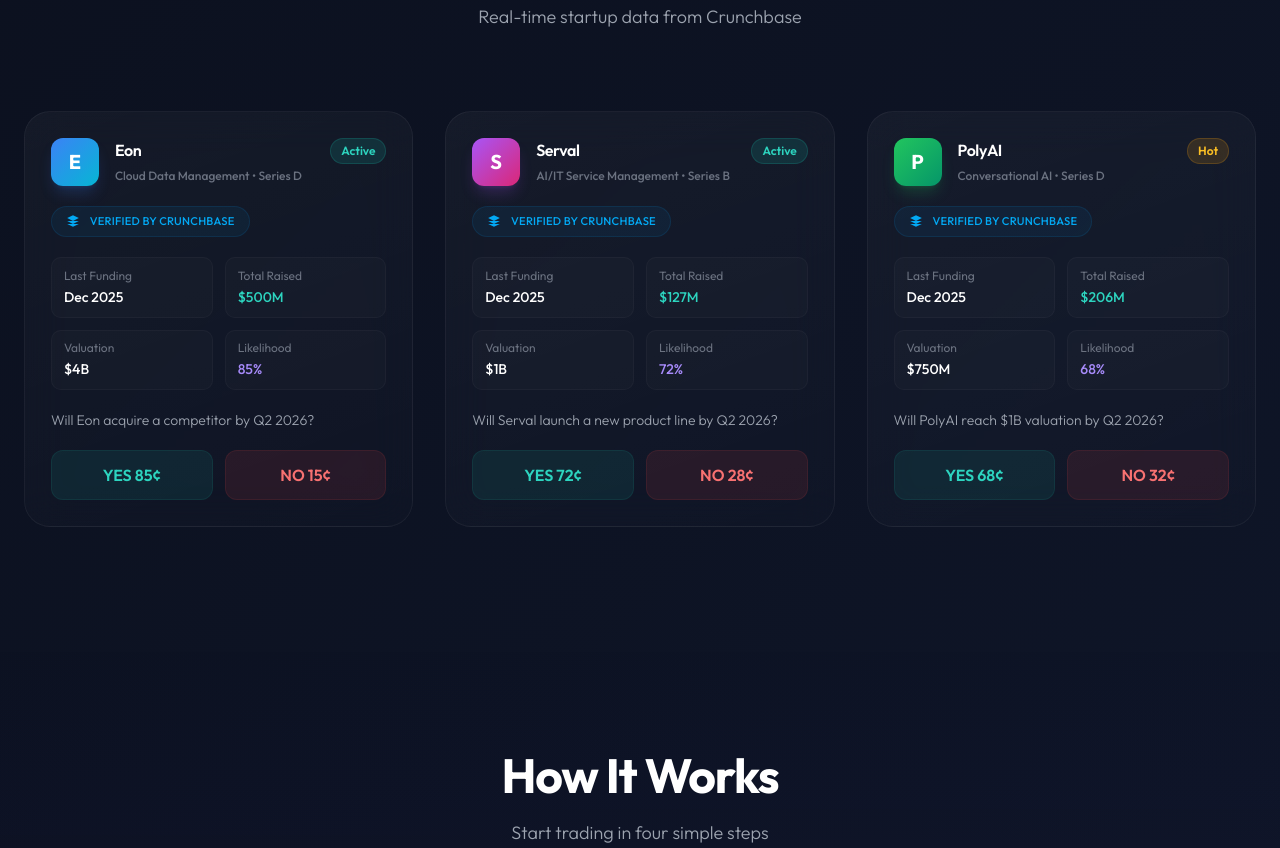
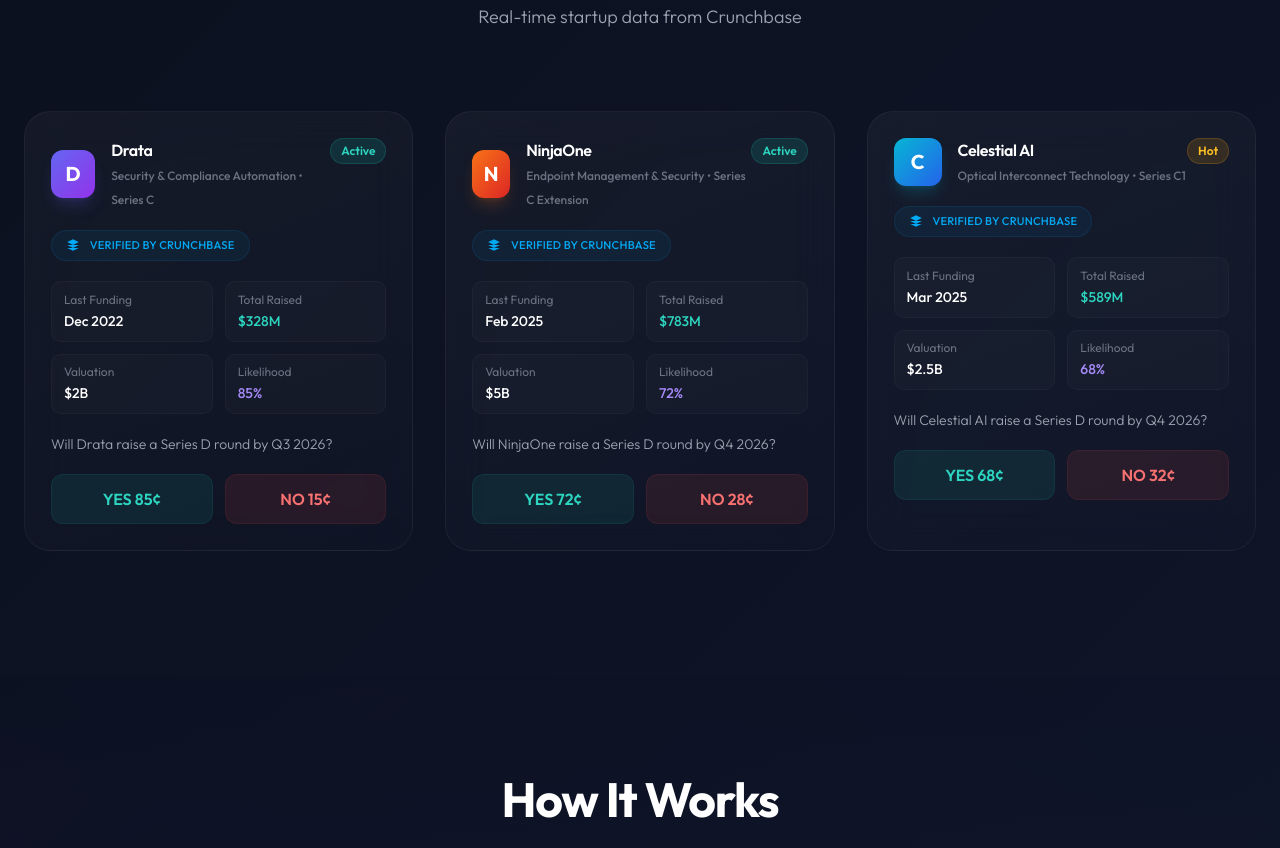
Before and after one commit to danielabrahamx/FoundersNet-Site, a website: page index.html in a window 1280 px wide. Shown: the part 1485-2333 px from the top of the page. Drawn offline with nearby package versions, Linux system fonts and the light colour scheme.

Commit message:
edit page

```diff
--- a/index.html
+++ b/index.html
@@ -4,7 +4,7 @@
 <head>
     <meta charset="UTF-8">
     <meta name="viewport" content="width=device-width, initial-scale=1.0">
-    <title>FoundersNet | Bet on the Future of Startups</title>
+    <title>FoundersNet | Prediction Markets for Startup fundraises</title>
     <meta name="description"
         content="The closest thing to trading private company shares. Predict fundraising outcomes on Algorand, Solana, and Movement, verified by real-time Crunchbase data.">
     <script src="https://unpkg.com/htmx.org@1.9.10"></script>
@@ -79,12 +79,12 @@
                 <span class="text-sm text-gray-300 font-medium tracking-wide">Live on Algorand, Solana & Movement</span>
             </div>
             <h1 class="text-5xl md:text-7xl lg:text-8xl font-bold mb-8 leading-[1.1] tracking-tight">
-                <span class="bg-gradient-to-r from-white via-gray-100 to-white bg-clip-text text-transparent">Bet on the
-                    Future</span>
+                <span class="bg-gradient-to-r from-white via-gray-100 to-white bg-clip-text text-transparent">Prediction
+                    Markets</span>
                 <br>
                 <span
-                    class="bg-gradient-to-r from-violet-400 via-violet-300 to-teal-400 bg-clip-text text-transparent">of
-                    Startups</span>
+                    class="bg-gradient-to-r from-violet-400 via-violet-300 to-teal-400 bg-clip-text text-transparent">for
+                    Startup fundraises</span>
             </h1>
             <p class="text-lg md:text-xl text-gray-400 max-w-2xl mx-auto mb-12 leading-relaxed font-light">
                 The closest thing to trading private company shares. Predict fundraising outcomes on
@@ -186,12 +186,12 @@
                         <div class="flex items-start justify-between mb-5">
                             <div class="flex items-center gap-4">
                                 <div
-                                    class="w-12 h-12 rounded-xl bg-gradient-to-br from-blue-500 to-cyan-500 flex items-center justify-center text-xl font-bold shadow-lg shadow-blue-500/20">
-                                    E</div>
+                                    class="w-12 h-12 rounded-xl bg-gradient-to-br from-indigo-500 to-purple-600 flex items-center justify-center text-xl font-bold shadow-lg shadow-indigo-500/20">
+                                    D</div>
                                 <div>
-                                    <h4 class="font-semibold tracking-tight">Eon</h4>
-                                    <span class="text-xs text-gray-500 font-medium">Cloud Data Management • Series
-                                        D</span>
+                                    <h4 class="font-semibold tracking-tight">Drata</h4>
+                                    <span class="text-xs text-gray-500 font-medium">Security & Compliance Automation •
+                                        Series C</span>
                                 </div>
                             </div>
                             <span
@@ -205,15 +205,16 @@
                         </div>
                         <div class="grid grid-cols-2 gap-3 mb-5 text-sm">
                             <div class="data-item"><span class="text-gray-500 text-xs">Last Funding</span><span
-                                    class="font-medium">Dec 2025</span></div>
+                                    class="font-medium">Dec 2022</span></div>
                             <div class="data-item"><span class="text-gray-500 text-xs">Total Raised</span><span
-                                    class="font-medium text-teal-400">$500M</span></div>
+                                    class="font-medium text-teal-400">$328M</span></div>
                             <div class="data-item"><span class="text-gray-500 text-xs">Valuation</span><span
-                                    class="font-medium">$4B</span></div>
+                                    class="font-medium">$2B</span></div>
                             <div class="data-item"><span class="text-gray-500 text-xs">Likelihood</span><span
                                     class="font-medium text-violet-400">85%</span></div>
                         </div>
-                        <p class="text-sm text-gray-400 mb-5 font-light">Will Eon acquire a competitor by Q2 2026?</p>
+                        <p class="text-sm text-gray-400 mb-5 font-light">Will Drata raise a Series D round by Q3 2026?
+                        </p>
                         <div class="flex gap-3">
                             <button
                                 class="flex-1 py-3 rounded-xl bg-teal-500/10 text-teal-400 font-semibold hover:bg-teal-500/20 transition-all duration-300 border border-teal-500/10 hover:border-teal-500/20">YES
@@ -227,12 +228,12 @@
                         <div class="flex items-start justify-between mb-5">
                             <div class="flex items-center gap-4">
                                 <div
-                                    class="w-12 h-12 rounded-xl bg-gradient-to-br from-purple-500 to-pink-600 flex items-center justify-center text-xl font-bold shadow-lg shadow-purple-500/20">
-                                    S</div>
+                                    class="w-12 h-12 rounded-xl bg-gradient-to-br from-orange-500 to-red-600 flex items-center justify-center text-xl font-bold shadow-lg shadow-orange-500/20">
+                                    N</div>
                                 <div>
-                                    <h4 class="font-semibold tracking-tight">Serval</h4>
-                                    <span class="text-xs text-gray-500 font-medium">AI/IT Service Management • Series
-                                        B</span>
+                                    <h4 class="font-semibold tracking-tight">NinjaOne</h4>
+                                    <span class="text-xs text-gray-500 font-medium">Endpoint Management & Security •
+                                        Series C Extension</span>
                                 </div>
                             </div>
                             <span
@@ -246,15 +247,15 @@
                         </div>
                         <div class="grid grid-cols-2 gap-3 mb-5 text-sm">
                             <div class="data-item"><span class="text-gray-500 text-xs">Last Funding</span><span
-                                    class="font-medium">Dec 2025</span></div>
+                                    class="font-medium">Feb 2025</span></div>
                             <div class="data-item"><span class="text-gray-500 text-xs">Total Raised</span><span
-                                    class="font-medium text-teal-400">$127M</span></div>
+                                    class="font-medium text-teal-400">$783M</span></div>
                             <div class="data-item"><span class="text-gray-500 text-xs">Valuation</span><span
-                                    class="font-medium">$1B</span></div>
+                                    class="font-medium">$5B</span></div>
                             <div class="data-item"><span class="text-gray-500 text-xs">Likelihood</span><span
                                     class="font-medium text-violet-400">72%</span></div>
                         </div>
-                        <p class="text-sm text-gray-400 mb-5 font-light">Will Serval launch a new product line by Q2
+                        <p class="text-sm text-gray-400 mb-5 font-light">Will NinjaOne raise a Series D round by Q4
                             2026?</p>
                         <div class="flex gap-3">
                             <button
@@ -269,11 +270,12 @@
                         <div class="flex items-start justify-between mb-5">
                             <div class="flex items-center gap-4">
                                 <div
-                                    class="w-12 h-12 rounded-xl bg-gradient-to-br from-green-500 to-emerald-600 flex items-center justify-center text-xl font-bold shadow-lg shadow-green-500/20">
-                                    P</div>
+                                    class="w-12 h-12 rounded-xl bg-gradient-to-br from-cyan-500 to-blue-600 flex items-center justify-center text-xl font-bold shadow-lg shadow-cyan-500/20">
+                                    C</div>
                                 <div>
-                                    <h4 class="font-semibold tracking-tight">PolyAI</h4>
-                                    <span class="text-xs text-gray-500 font-medium">Conversational AI • Series D</span>
+                                    <h4 class="font-semibold tracking-tight">Celestial AI</h4>
+                                    <span class="text-xs text-gray-500 font-medium">Optical Interconnect Technology •
+                                        Series C1</span>
                                 </div>
                             </div>
                             <span
@@ -287,15 +289,16 @@
                         </div>
                         <div class="grid grid-cols-2 gap-3 mb-5 text-sm">
                             <div class="data-item"><span class="text-gray-500 text-xs">Last Funding</span><span
-                                    class="font-medium">Dec 2025</span></div>
+                                    class="font-medium">Mar 2025</span></div>
                             <div class="data-item"><span class="text-gray-500 text-xs">Total Raised</span><span
-                                    class="font-medium text-teal-400">$206M</span></div>
+                                    class="font-medium text-teal-400">$589M</span></div>
                             <div class="data-item"><span class="text-gray-500 text-xs">Valuation</span><span
-                                    class="font-medium">$750M</span></div>
+                                    class="font-medium">$2.5B</span></div>
                             <div class="data-item"><span class="text-gray-500 text-xs">Likelihood</span><span
                                     class="font-medium text-violet-400">68%</span></div>
                         </div>
-                        <p class="text-sm text-gray-400 mb-5 font-light">Will PolyAI reach $1B valuation by Q2 2026?</p>
+                        <p class="text-sm text-gray-400 mb-5 font-light">Will Celestial AI raise a Series D round by Q4
+                            2026?</p>
                         <div class="flex gap-3">
                             <button
                                 class="flex-1 py-3 rounded-xl bg-teal-500/10 text-teal-400 font-semibold hover:bg-teal-500/20 transition-all duration-300 border border-teal-500/10 hover:border-teal-500/20">YES
@@ -720,13 +723,13 @@
             setTimeout(() => {
                 const subscribeSection = document.getElementById('subscribe');
                 if (subscribeSection) {
-                    subscribeSection.scrollIntoView({ behavior: 'smooth', block: 'center' });
+                    subscribeSection.scrollIntoView({ behavior: 'smooth', block: 'start' });
 
                     // Focus the email input after scrolling
                     setTimeout(() => {
                         const emailInput = subscribeSection.querySelector('input[type="email"]');
                         if (emailInput) emailInput.focus();
-                    }, 500);
+                    }, 800);
                 }
             }, 100);
         }
```
Also changed, not shown: partials/market-cards.html (+29 -29 lines).
